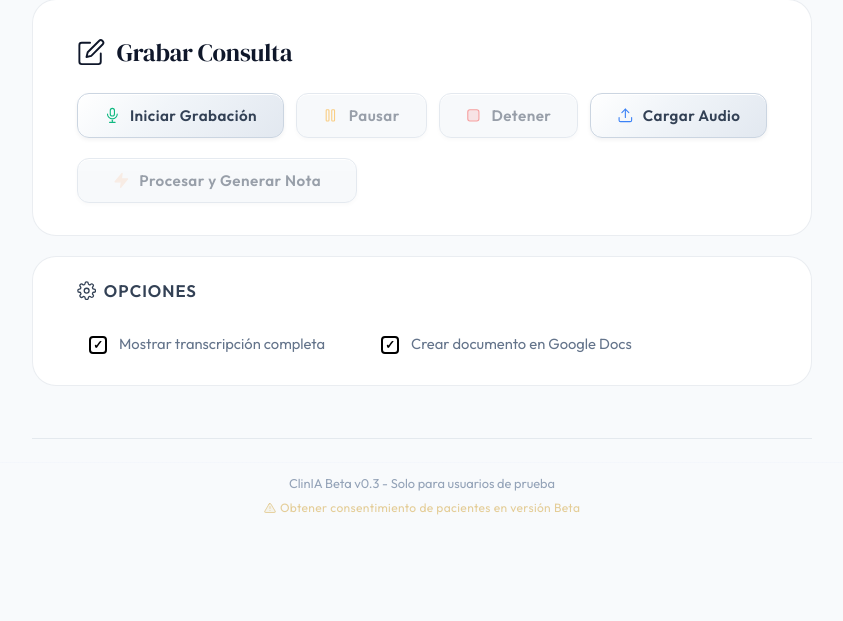
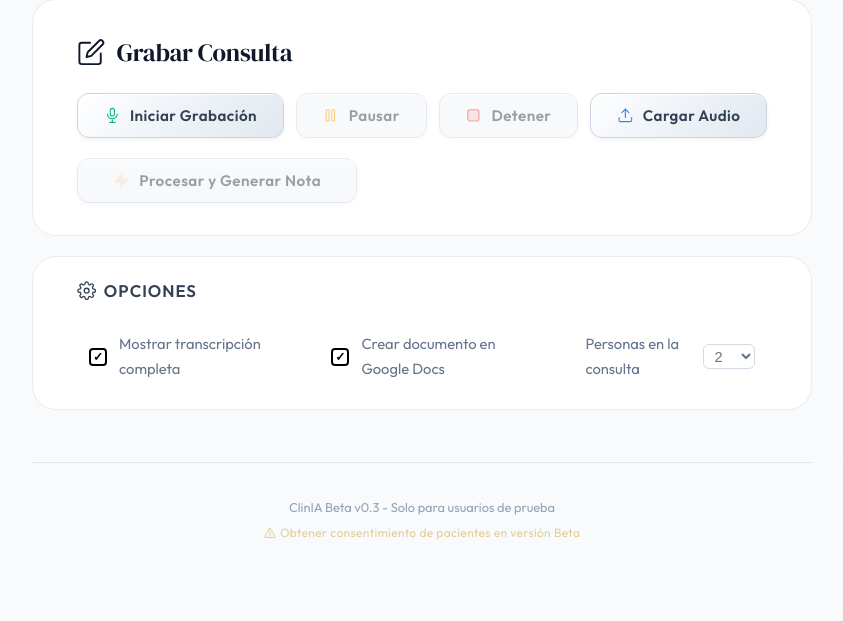
Before and after one commit to pavongustavof1-gif/Clin.IA-Beta, a Flask app: page / in a window 1280 px wide. Shown: the part 338-959 px from the top of the page, without its empty margins (218-1061 px from the left). Before the commit the page ends 853 px from the top, so only its background shows below. Run offline with Flask 3, Linux system fonts and the light colour scheme.

Commit message:
feat: add speaker count selector (item 6c)
UI selector "Personas en la consulta" (2/3/4/5+) in the Options section.
Value is passed as speakers_expected through app.js → app.py →
transcription.py → aai.TranscriptionConfig() as an integer hint.
Only applied when > 0; styled with .options-grid select to match
existing checkbox label design.

Co-Authored-By: Claude Sonnet 4.6 <noreply@anthropic.com>

```diff
--- a/backend/app.py
+++ b/backend/app.py
@@ -120,6 +120,7 @@ def process_audio():
         # Get optional parameters
         print_raw = request.form.get('print_raw', 'true').lower() == 'true'
         create_doc = request.form.get('create_doc', 'true').lower() == 'true'
+        speakers_expected = int(request.form.get('speakers_expected', 2))
 
         print(f"\n{'='*80}")
         print(f"[Orchestrator] Starting new processing job")
@@ -147,7 +148,8 @@ def process_audio():
         try:
             transcript_result = transcription_service.transcribe_audio(
                 temp_path,
-                print_raw=print_raw
+                print_raw=print_raw,
+                speakers_expected=speakers_expected
             )
 
             transcript_text = transcript_result['text']
--- a/backend/static/app.js
+++ b/backend/static/app.js
@@ -54,6 +54,7 @@ const elements = {
     resultsSection: document.getElementById('resultsSection'),
     documentLink: document.getElementById('documentLink'),
     docLink: document.getElementById('docLink'),
+    speakersExpected: document.getElementById('speakersExpected'),
     transcriptResult: document.getElementById('transcriptResult'),
     transcriptConfidence: document.getElementById('transcriptConfidence'),
     transcriptDuration: document.getElementById('transcriptDuration'),
@@ -371,6 +372,7 @@ async function processAudio() {
         formData.append('audio', state.currentAudioBlob, 'recording.webm');
         formData.append('print_raw', elements.printRawTranscript.checked);
         formData.append('create_doc', elements.createGoogleDoc.checked);
+        formData.append('speakers_expected', elements.speakersExpected.value);
 
         // Step 1: Upload and transcribe
         updateProgress(10, 'Enviando audio al servidor...', 1);
--- a/backend/static/style.css
+++ b/backend/static/style.css
@@ -375,6 +375,16 @@ body {
 .checkbox-label input[type="checkbox"]:checked {
     background: var(--teal-400);
     border-color: var(--teal-400);
+}
+
+.options-grid select {
+    font-size: 0.92rem;
+    color: var(--text-secondary);
+    background: transparent;
+    border: 1px solid var(--border-hover);
+    border-radius: var(--radius-sm);
+    padding: 0.15rem 0.4rem;
+    cursor: pointer;
 }
 
 .checkbox-label input[type="checkbox"]:checked::after {
--- a/backend/templates/index.html
+++ b/backend/templates/index.html
@@ -280,6 +280,16 @@
                         <input type="checkbox" id="createGoogleDoc" checked>
                         <span>Crear documento en Google Docs</span>
                     </label>
+
+                    <label class="checkbox-label" style="justify-content: space-between;">
+                        <span>Personas en la consulta</span>
+                        <select id="speakersExpected">
+                            <option value="2" selected>2</option>
+                            <option value="3">3</option>
+                            <option value="4">4</option>
+                            <option value="5">5+</option>
+                        </select>
+                    </label>
                 </div>
             </section>
 
--- a/backend/transcription.py
+++ b/backend/transcription.py
@@ -12,13 +12,14 @@ class TranscriptionService:
         aai.settings.api_key = Config.ASSEMBLYAI_API_KEY
         self.transcriber = aai.Transcriber()
 
-    def transcribe_audio(self, audio_file_path: str, print_raw: bool = True) -> Dict:
+    def transcribe_audio(self, audio_file_path: str, print_raw: bool = True, speakers_expected: int = 0) -> Dict:
         """
         Transcribe audio file using AssemblyAI
 
         Args:
             audio_file_path: Path to audio file or URL
             print_raw: Whether to print raw transcript (for Alpha verification)
+            speakers_expected: Hint to AssemblyAI for number of speakers (0 = not set)
 
         Returns:
             Dictionary containing transcript and metadata
@@ -31,7 +32,8 @@ class TranscriptionService:
             punctuate=True,
             format_text=True,
             speaker_labels=True,  # Identify doctor vs patient (helpful for SOAP)
-            domain="medical-v1"   # Medical Mode: improved accuracy for medications, dosages, diagnoses
+            domain="medical-v1",  # Medical Mode: improved accuracy for medications, dosages, diagnoses
+            **({'speakers_expected': speakers_expected} if speakers_expected > 0 else {})
         )
 
         # Configure custom spelling
```
